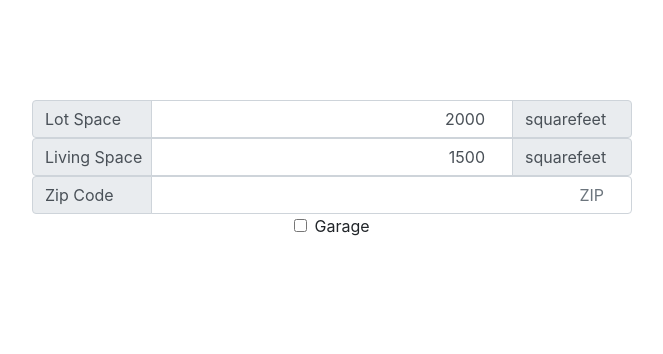
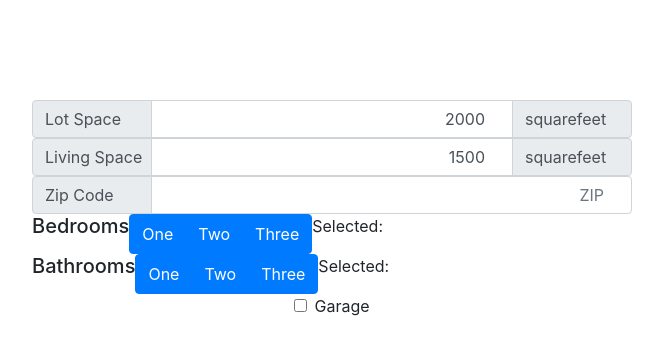
Before and after one commit to CruiseBrantley/Real-Estate-Frontend, a React (Create React App) app in the folder real-estate/: page / in a window 1280 px wide. Shown: the top 354 px of the page, without its empty margins (308-971 px from the left). Built offline with nearby package versions, Linux system fonts and the light colour scheme.

Commit message:
Added radio buttons for use with rooms

```diff
--- a/real-estate/src/App.js
+++ b/real-estate/src/App.js
@@ -3,8 +3,10 @@ import logo from "./logo.svg";
 import "./CSS/App.css";
 import SqftInput from "./components/housing/sqftInput";
 import ZipInput from "./components/housing/zipInput";
+import SmallValues from "./components/housing/smallValues";
 import Checkbox from "./components/housing/checkbox";
 import { Button } from "reactstrap";
+import smallValues from "./components/housing/smallValues";
 class App extends Component {
   state = {
     liveableSqft: 1500,
@@ -27,6 +29,12 @@ class App extends Component {
   };
   changeGarage = value => {
     this.setState({ garage: value });
+  };
+  changeBedrooms = value => {
+    this.setState({ numberBedrooms: value });
+  };
+  changeBathrooms = value => {
+    this.setState({ numberBathrooms: value });
   };
   changeZip = value => {
     this.setState({ zip: value });
@@ -51,6 +59,8 @@ class App extends Component {
             zip={this.state.zip}
             callback={this.changeZip}
           />
+          <SmallValues callback={this.changeBedrooms} name="Bedrooms" />
+          <SmallValues callback={this.changeBathrooms} name="Bathrooms" />
           <Checkbox callback={this.changeGarage} name="Garage" />
         </div>
       </div>
--- /dev/null
+++ b/real-estate/src/components/housing/smallValues.js
@@ -0,0 +1,50 @@
+import React from "react";
+import { InputGroup, Button, ButtonGroup, InputGroupAddon } from "reactstrap/";
+import "../../CSS/smallValues.css";
+
+class SmallValues extends React.Component {
+  state = {
+    smallNumber: this.props.smallNumber
+  };
+
+  onChangeInput = event => {
+    this.setState({ smallNumber: event });
+    this.props.callback(event);
+  };
+
+  render() {
+    return (
+      <div>
+        <InputGroup>
+          <h5>{this.props.name}</h5>
+          <ButtonGroup>
+            <Button
+              color="primary"
+              onClick={() => this.onChangeInput(1)}
+              active={this.state.rSelected === 1}
+            >
+              One
+            </Button>
+            <Button
+              color="primary"
+              onClick={() => this.onChangeInput(2)}
+              active={this.state.rSelected === 2}
+            >
+              Two
+            </Button>
+            <Button
+              color="primary"
+              onClick={() => this.onChangeInput(3)}
+              active={this.state.rSelected === 3}
+            >
+              Three
+            </Button>
+          </ButtonGroup>
+          <p>Selected: {this.state.smallNumber}</p>
+        </InputGroup>
+      </div>
+    );
+  }
+}
+
+export default SmallValues;
```
Also changed, not shown: real-estate/src/CSS/smallValues.css (added).
